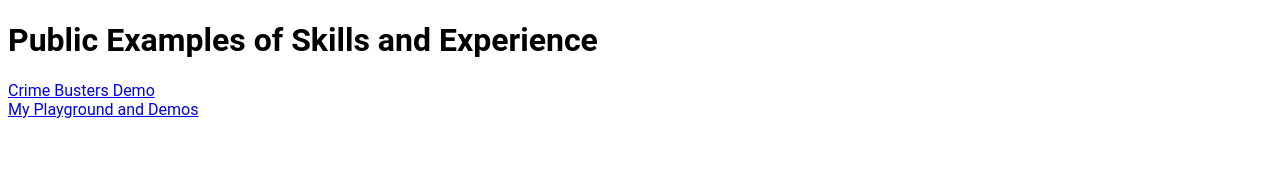
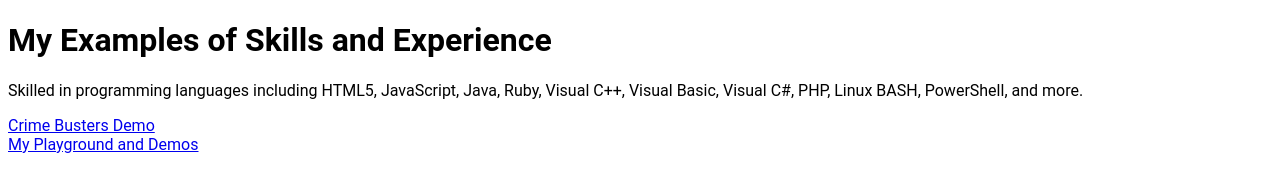
Before and after one commit to gilsonator/gilsonator.github.io, a website: page index.html in a window 1280 px wide. Drawn offline with Linux system fonts and the light colour scheme.

Commit message:
Updated index

```diff
--- a/index.html
+++ b/index.html
@@ -28,7 +28,8 @@ b {
     </style>
   </head>
   <body>
-    <h1>Public Examples of Skills and Experience</h1>
+    <h1>My Examples of Skills and Experience</h1>
+    <p>Skilled in programming languages including HTML5, JavaScript, Java, Ruby, Visual C++, Visual Basic, Visual C#, PHP, Linux BASH, PowerShell, and more.</p>
     <a href="CrimeBusters/" title="CrimeBusters Demo">Crime Busters Demo</a><br>
     <a href="PlayGround/" title="My Playground">My Playground and Demos</a>
   </body>
```
